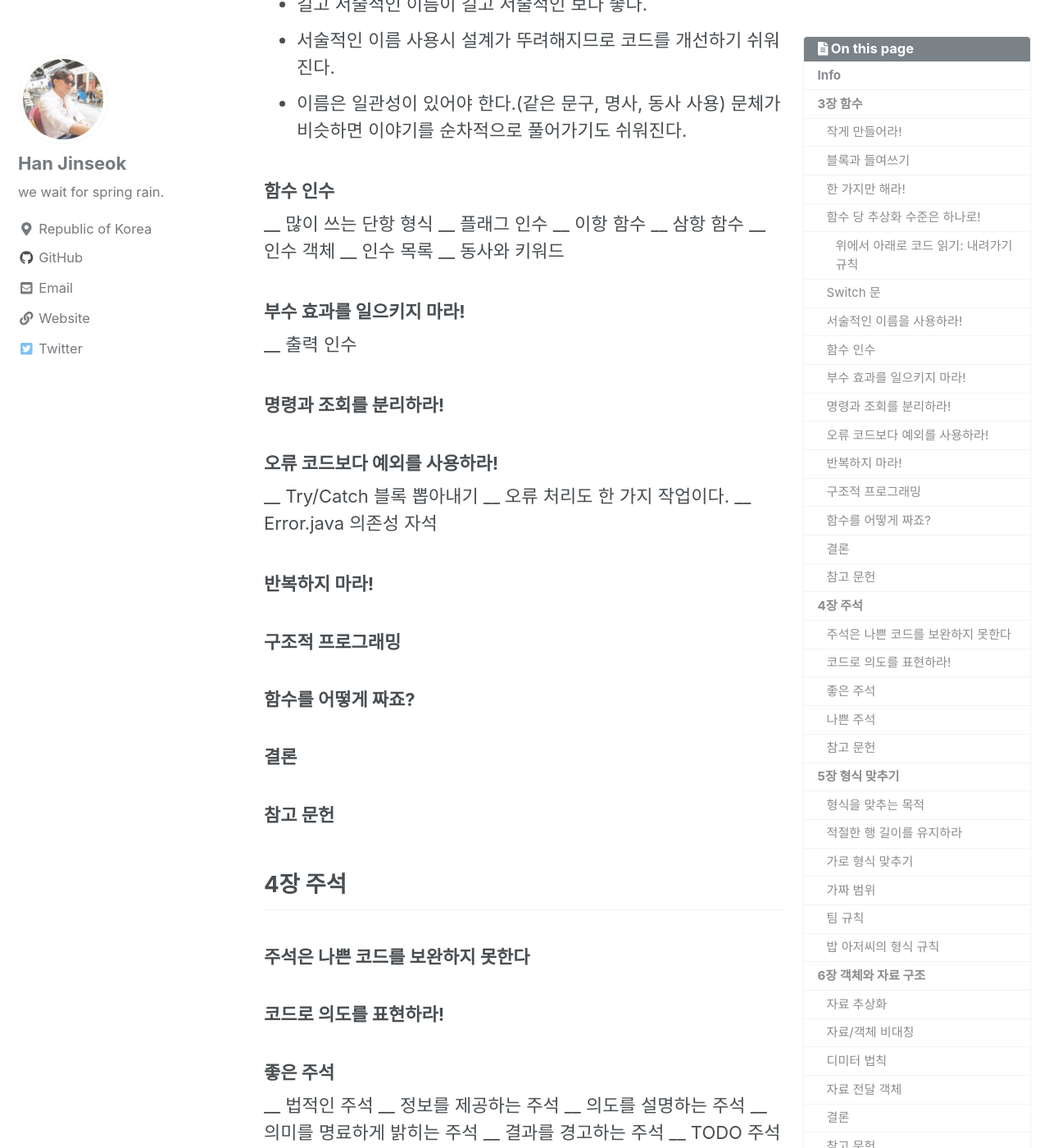
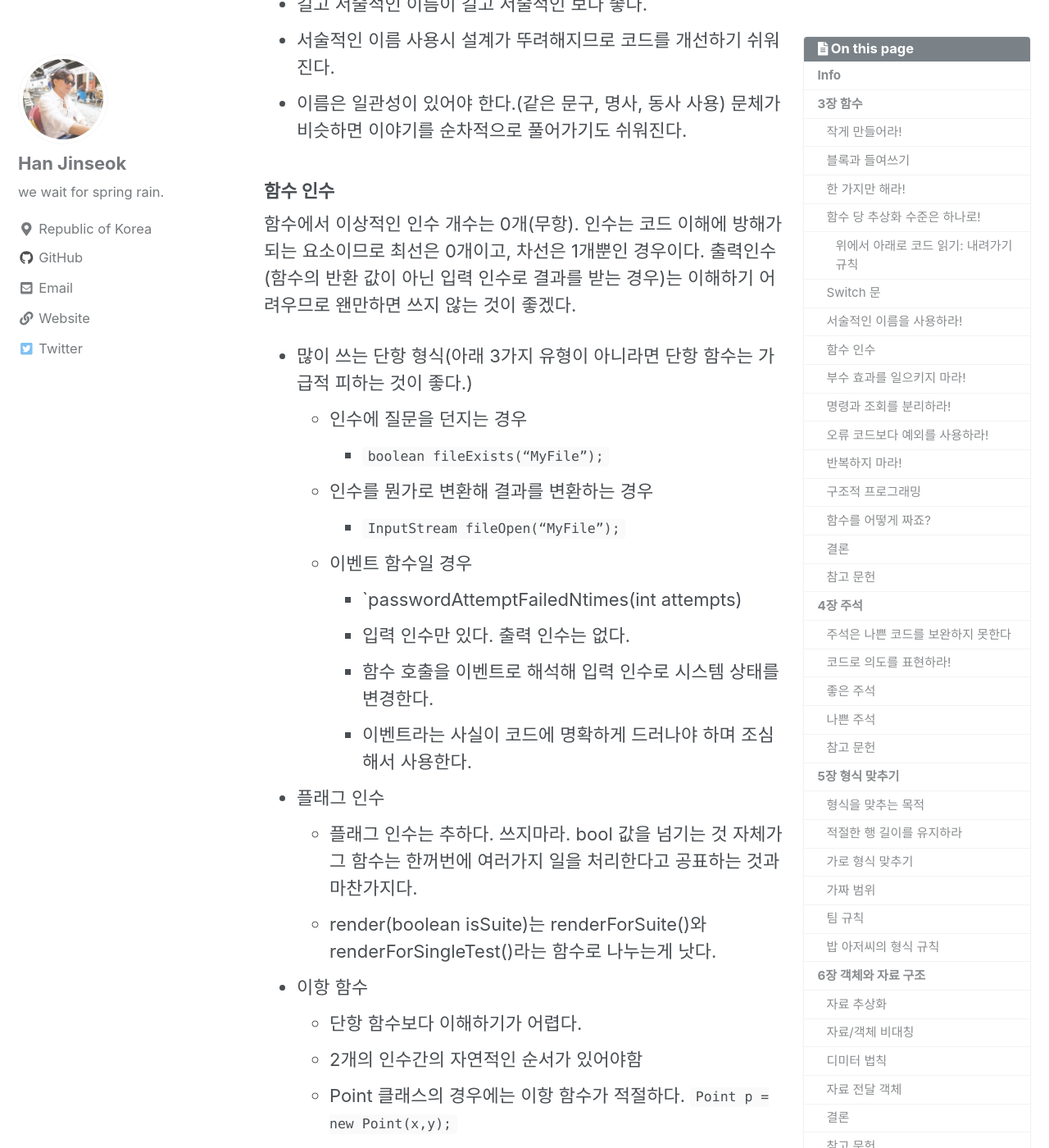
Before and after one commit to moregorenine/moregorenine.github.io, a Jekyll site: the page built from _posts/book/2019-03-01-clean-code-part3.md, in a window 1280 px wide and 1400 px high, scrolled down 4909 px. Shown: the whole window at 82% size. Built offline with Jekyll 4.4.1, drawn with Linux system fonts in a browser that asks for light colours; nearby versions of some CDN libraries; comment, search, counter and statistics services are not loaded; a style sheet for code colours, icons or effects is not loaded; some of the changed text lies outside the part shown.

Commit message:
Update 2019-03-01-clean-code-part3.md

```diff
--- a/_posts/book/2019-03-01-clean-code-part3.md
+++ b/_posts/book/2019-03-01-clean-code-part3.md
@@ -130,13 +130,45 @@ public class EmployeeFactoryImpl implements EmployeeFactory {
 - 이름은 일관성이 있어야 한다.(같은 문구, 명사, 동사 사용) 문체가 비슷하면 이야기를 순차적으로 풀어가기도 쉬워진다.
 
 ### 함수 인수
-__ 많이 쓰는 단항 형식
-__ 플래그 인수
-__ 이항 함수
-__ 삼항 함수
-__ 인수 객체
-__ 인수 목록
-__ 동사와 키워드
+함수에서 이상적인 인수 개수는 0개(무항).
+인수는 코드 이해에 방해가 되는 요소이므로 최선은 0개이고, 차선은 1개뿐인 경우이다.
+출력인수(함수의 반환 값이 아닌 입력 인수로 결과를 받는 경우)는 이해하기 어려우므로 왠만하면 쓰지 않는 것이 좋겠다.
+
+- 많이 쓰는 단항 형식(아래 3가지 유형이 아니라면 단항 함수는 가급적 피하는 것이 좋다.)
+  - 인수에 질문을 던지는 경우
+    - `boolean fileExists(“MyFile”);`
+  - 인수를 뭔가로 변환해 결과를 변환하는 경우
+    - `InputStream fileOpen(“MyFile”);`
+  - 이벤트 함수일 경우
+    - `passwordAttemptFailedNtimes(int attempts)
+    - 입력 인수만 있다. 출력 인수는 없다.
+    - 함수 호출을 이벤트로 해석해 입력 인수로 시스템 상태를 변경한다.
+    - 이벤트라는 사실이 코드에 명확하게 드러나야 하며 조심해서 사용한다.
+- 플래그 인수
+  - 플래그 인수는 추하다. 쓰지마라. bool 값을 넘기는 것 자체가 그 함수는 한꺼번에 여러가지 일을 처리한다고 공표하는 것과 마찬가지다.
+  - render(boolean isSuite)는 renderForSuite()와 renderForSingleTest()라는 함수로 나누는게 낫다.
+- 이항 함수
+  - 단항 함수보다 이해하기가 어렵다.
+  - 2개의 인수간의 자연적인 순서가 있어야함
+  - Point 클래스의 경우에는 이항 함수가 적절하다. `Point p = new Point(x,y);`
+  - 무조건 나쁜 것은 아니지만, 인수가 2개이니 만큼 이해가 어렵고 위험이 따르므로 가능하면 단항으로 바꾸도록
+- 삼항 함수
+  - 이항 함수보다 이해하기가 훨씬 어려우므로, 위험도 2배 이상 늘어난다.
+  - 삼항 함수를 만들 때는 신중히 고려하라.
+  - `assertEquals(1.0, amount, .001)`은 그리 음험하지 않은 삼항 함수다. 단 부동소수점 비교가 상대적이라는 사실은 언제든 주지할 중요한 사항이다.
+- 인수 객체
+  - 인수가 많이 필요할 경우, 일부 인수를 독자적인 클래스 변수로 선언할 가능성을 살펴보자
+  - x,y를 인자로 넘기는 것보다 Point를 넘기는 것이 더 낫다.
+  -`Circle makeCircle(double x, double y, double radius);` 보단 `Circle makeCircle(Point center, double radius);`가 낫다.
+- 인수 목록
+  - 때로는 String.format같은 함수들처럼 인수 개수가 가변적인 함수도 필요하다.
+  - String.format의 인수는 List형 인수이기 때문에 이항함수라고 할 수 있다.
+  - `public String format(String format, Object... args)`
+- 동사와 키워드
+  - 단항 함수는 함수와 인수가 동사/명사 쌍을 이뤄야한다.
+    - `writeField(name);`
+  - 함수이름에 키워드(인수 이름)을 추가하면 인수 순서를 기억할 필요가 없어진다.
+    - `assertExpectedEqualsActual(expected, actual);`
 
 ### 부수 효과를 일으키지 마라!
 __ 출력 인수
```
